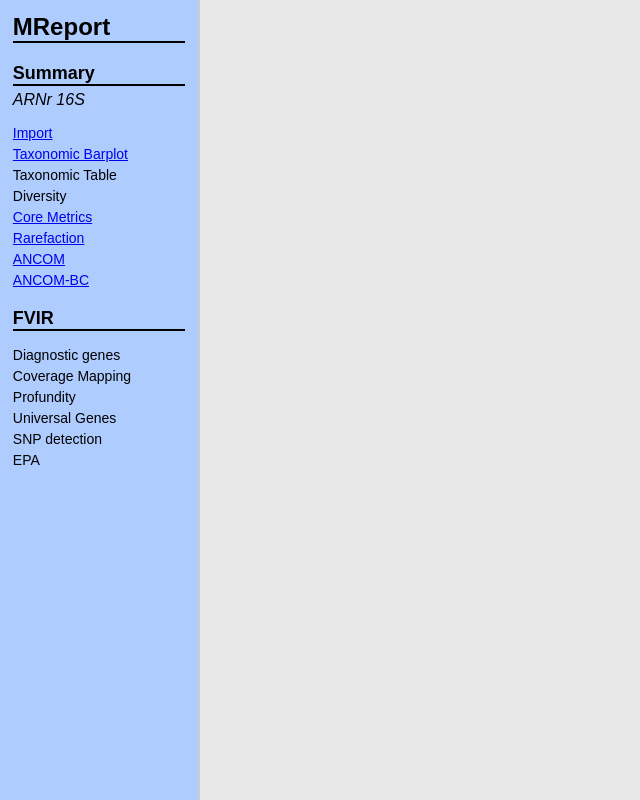
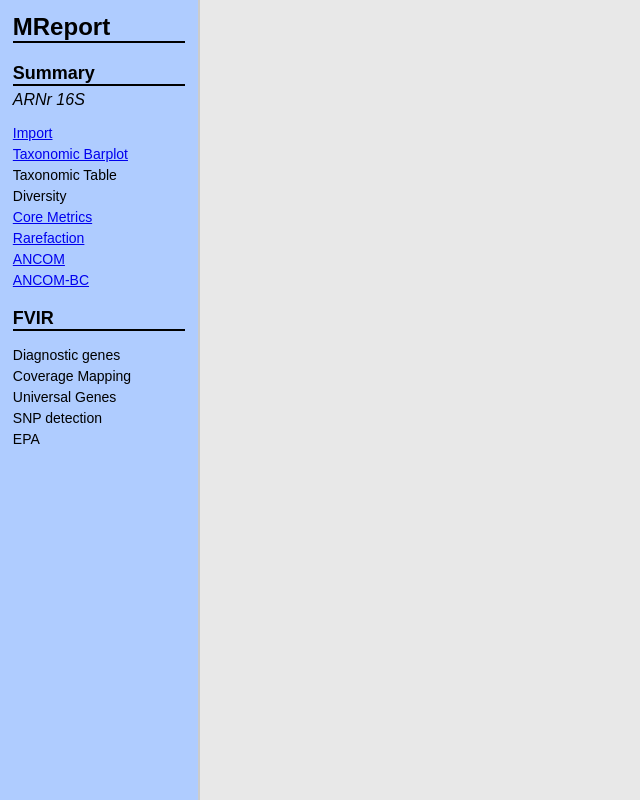
Before and after one commit to JPereira199/MReport-demo, a plain HTML site: page index.html in a window 1280 px wide. Shown: the whole page, without its empty margins (0-640 px from the left). Drawn offline with Linux system fonts and the light colour scheme; a script that the page names is missing.

Commit message:
Actualizar index.html

```diff
--- a/index.html
+++ b/index.html
@@ -30,7 +30,7 @@
                 <ul>
                     <li>Diagnostic genes</a></li>
                     <li>Coverage Mapping</a></li>
-                    <li>Profundity</a></li>
+
                     <li>Universal Genes</a></li>
                     <li>SNP detection</a></li>
                     <li>EPA</a></li>
```
